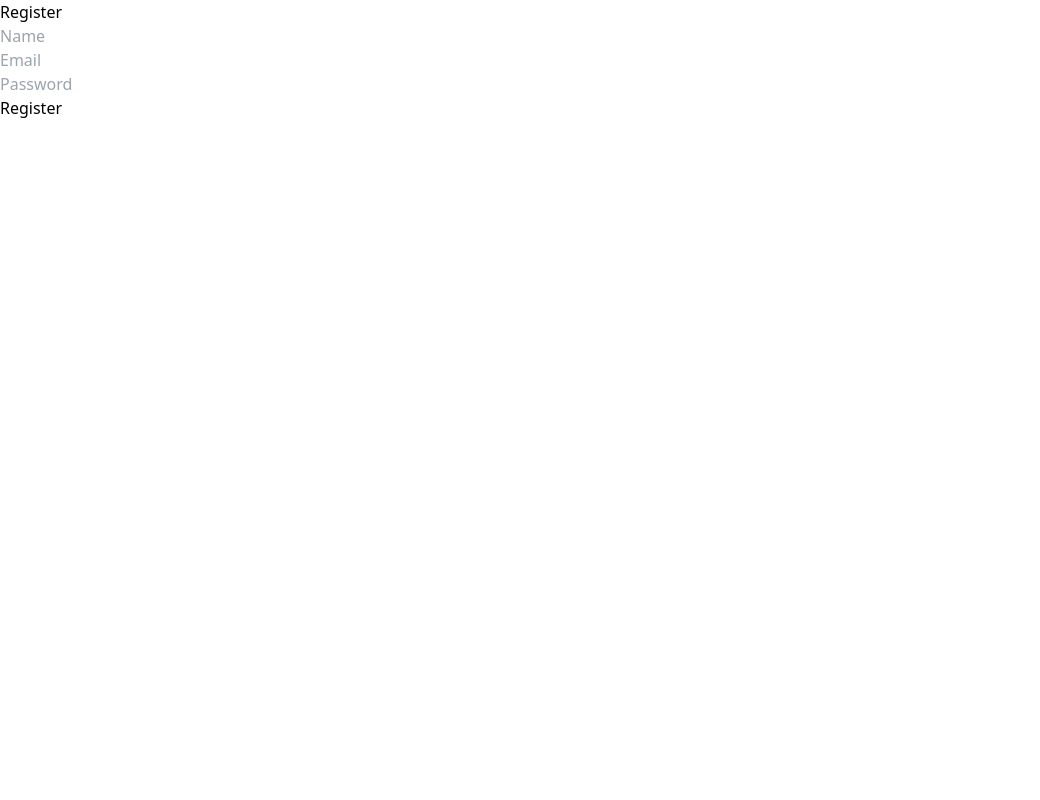
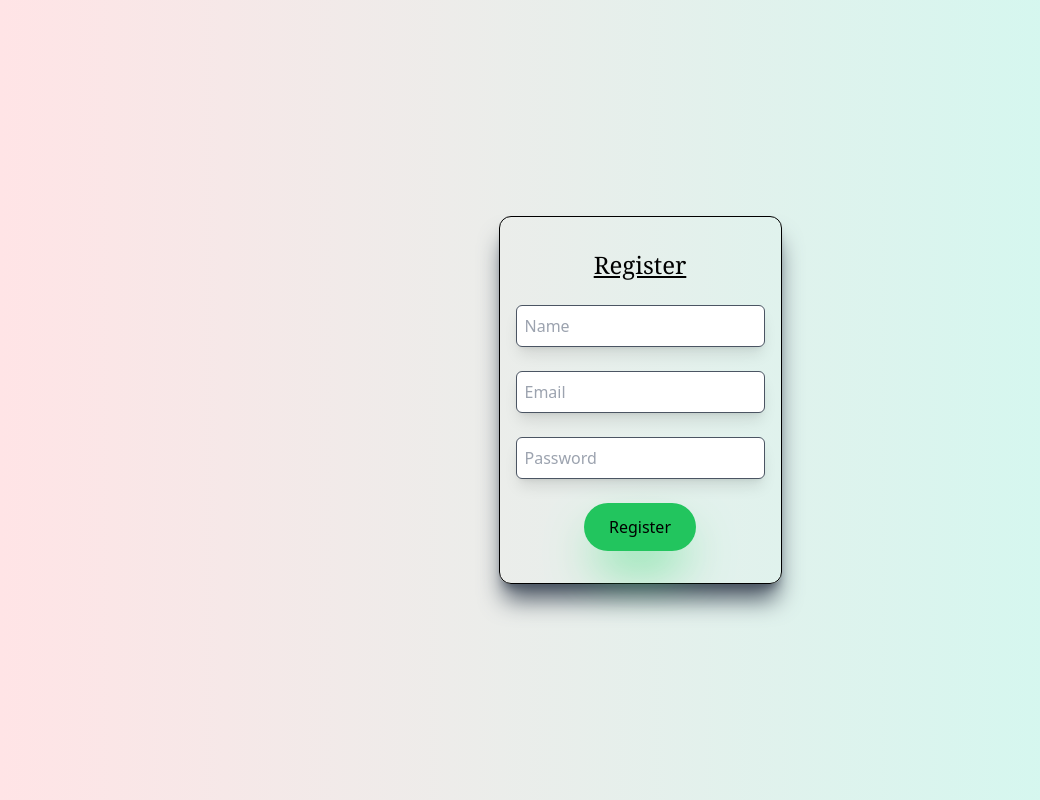
Before and after one commit to AnujChhikara/expenseTracker, a React (Vite) app in the folder client/: page /register in a window 1280 px wide. Shown: the whole page, without its empty margins (0-1040 px from the left). Built offline with nearby package versions, Linux system fonts and the light colour scheme.

Commit message:
login/register connected

```diff
--- a/client/package.json
+++ b/client/package.json
@@ -9,7 +9,9 @@
     "preview": "vite preview"
   },
   "dependencies": {
+    "@types/jsonwebtoken": "^9.0.1",
     "axios": "^1.2.6",
+    "jsonwebtoken": "^9.0.0",
     "react": "^18.2.0",
     "react-dom": "^18.2.0",
     "react-router-dom": "^6.8.0"
--- a/client/src/App.tsx
+++ b/client/src/App.tsx
@@ -1,6 +1,7 @@
 import { BrowserRouter, Routes, Route } from "react-router-dom";
 import Login from "./Components/Login";
 import Register from "./Components/Register";
+import Home from "./Components/Home";
 function App() {
   return (
     <div>
@@ -8,6 +9,7 @@
         <Routes>
           <Route path="/login" element={<Login />} />
           <Route path="/register" element={<Register />} />
+          <Route path="/home" element={<Home />} />
         </Routes>
       </BrowserRouter>
     </div>
--- /dev/null
+++ b/client/src/Components/Home.tsx
@@ -0,0 +1,4 @@
+function Home() {
+  return <div>Home</div>;
+}
+export default Home;
--- a/client/src/Components/Login.tsx
+++ b/client/src/Components/Login.tsx
@@ -21,6 +21,7 @@
 
     if (data.user) {
       alert("Login Successful");
+      window.location.href = "/home";
     } else {
       alert("please check your username and password");
     }
--- a/client/src/Components/Register.tsx
+++ b/client/src/Components/Register.tsx
@@ -18,17 +18,23 @@
         password,
       }),
     });
+    const data = await response.json();
+    if (data.status === "ok") {
+      window.location.href = "/login";
+    }
   }
 
   return (
-    <div className="bg-white">
-      <h1>Register</h1>
-      <form onSubmit={registerUser}>
+    <div className="bg-gradient-to-r from-rose-100 to-teal-100 h-[100vh] w-screen flex justify-center items-center">
+      <div className="border border-black rounded-xl shadow-xl shadow-gray-600 py-8 flex flex-col justify-center items-center space-y-6 px-4">
+        <h1 className="text-2xl underline font-serif">Register</h1>
+        <form onSubmit={registerUser} className=" flex flex-col items-center">
           <input
             value={name}
             onChange={(e) => setName(e.target.value)}
             type="text"
             placeholder="Name"
+            className="border border-gray-600 p-2 rounded-md shadow-lg"
           />
           <br />
           <input
@@ -36,17 +42,24 @@
             onChange={(e) => setEmail(e.target.value)}
             type="email"
             placeholder="Email"
+            className="border border-gray-600 p-2 rounded-md shadow-lg"
           />
           <br />
           <input
             value={password}
+            minLength={8}
+            required
             onChange={(e) => setPassword(e.target.value)}
             type="password"
             placeholder="Password"
+            className="border border-gray-600 p-2 rounded-md shadow-lg"
           />
           <br />
-        <input type="submit" value="Register" />
+          <button className="bg-green-500 hover:bg-green-600 duration-700 shadow-2xl  shadow-green-400 py-3 w-28  rounded-3xl">
+            Register
+          </button>
         </form>
+      </div>
     </div>
   );
 };
```
Also changed, not shown: 2 other files (tests, documents, lock files or other folders). Lines whose indentation alone changed are shown as unchanged.
